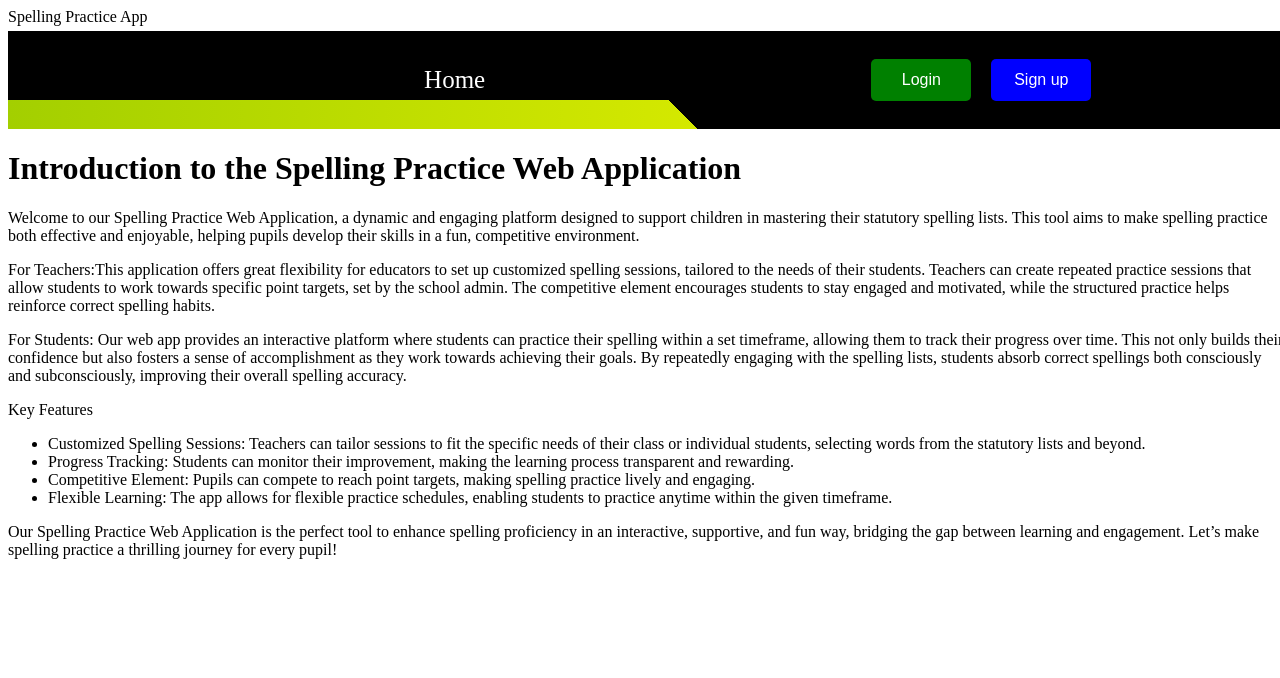
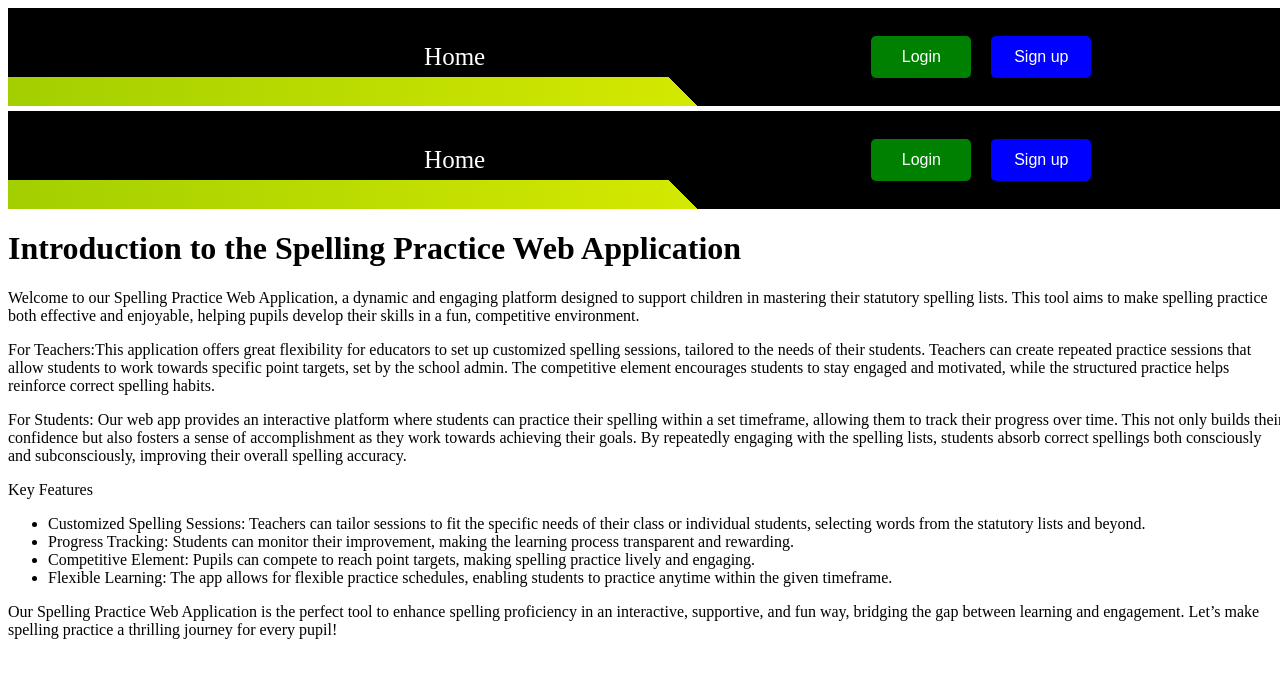
Before and after one commit to khmdagal/pwa-my-spelling-app, a React (Create React App) app: page / in a window 1280 px wide. Shown: the top 678 px of the page. Built offline with nearby package versions, Linux system fonts and the light colour scheme.

Commit message:
Add the header component to the App file

```diff
--- a/src/App.js
+++ b/src/App.js
@@ -6,15 +6,19 @@ import StudentDashboard from './pages/StudentDashboard';
 import HomePage from './pages/Home';
 import SignUp from './pages/SignUp';
 import PracticeMyAssignment from './assignments/myAssignments/PracticeMyAssignments';
+import Header from './component/Header';
 
 import ProtectedRoutes from './pages/ProtocedRoutes';
 import './css/GlobalStyle.css'
 
 function App() {
   return (
+    <>
+
+
       <Router>
+        <Header />
         <div className="App">
-        <header className="App-header">Spelling Practice App</header>
           <Routes>
             <Route exact path='/' element={<HomePage />} />
             <Route exact path='/signUp' element={<SignUp />} />
@@ -40,7 +44,7 @@ function App() {
 
         </div>
       </Router>
-
+    </>
   );
 }
 
```
Lines whose indentation alone changed are shown as unchanged.
